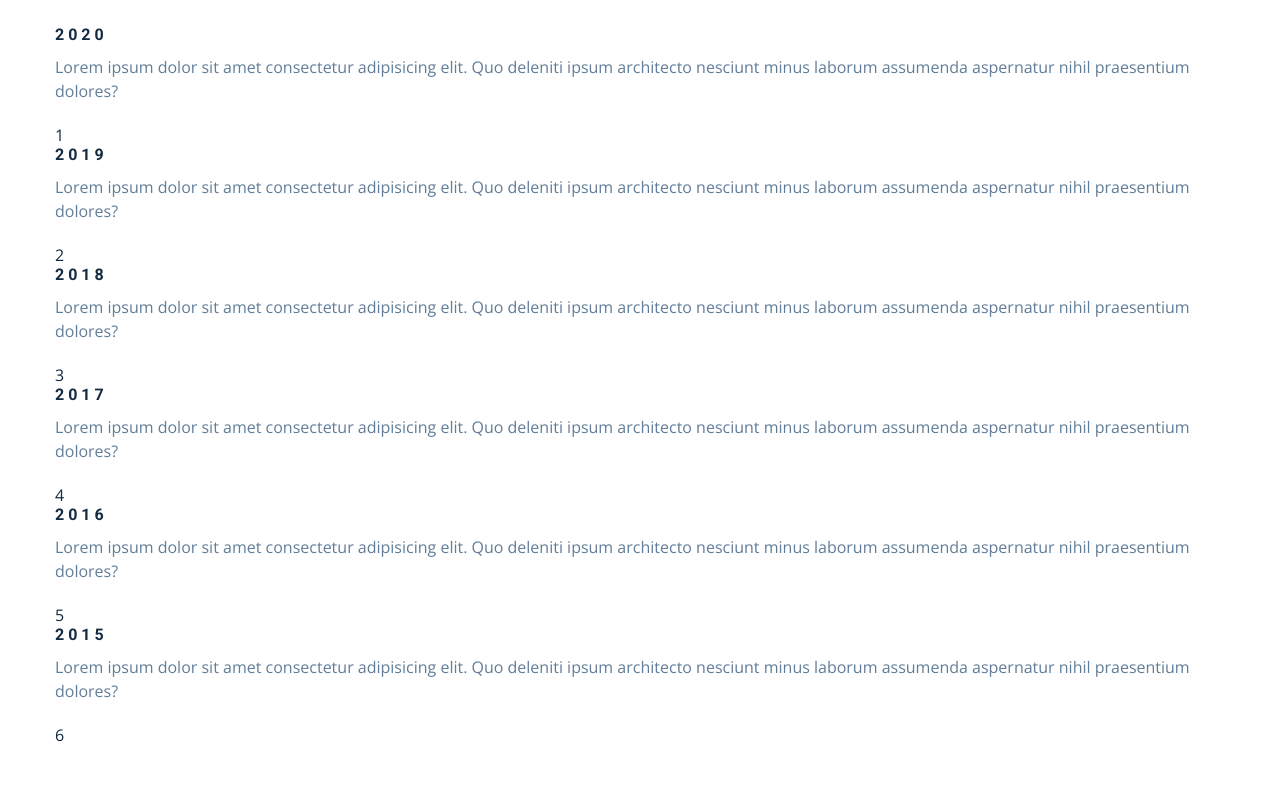
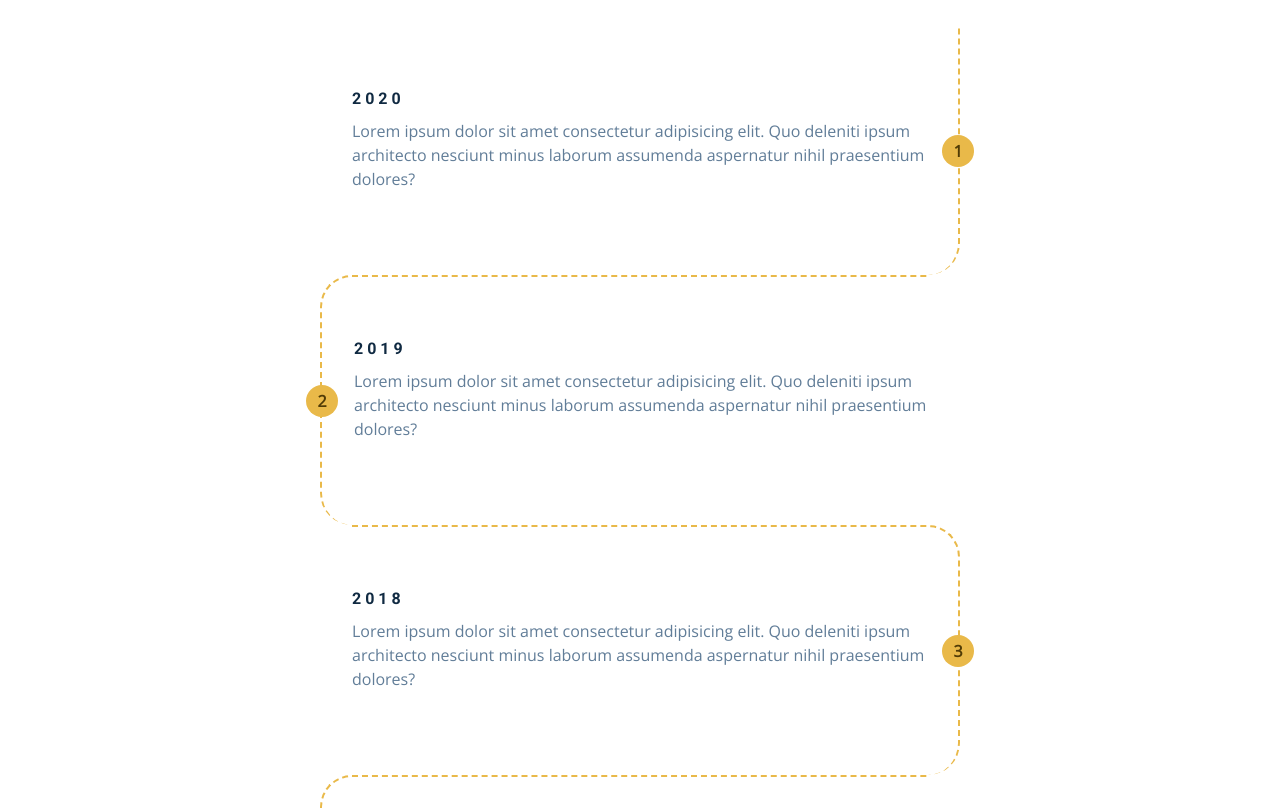
Before and after one commit to empyrals/Personal-Portfolio, a plain HTML site: page index.html in a window 1280 px wide. Shown: the part 4420-5228 px from the top of the page. Drawn offline with nearby package versions, Linux system fonts and the light colour scheme.

Commit message:
timeline css

```diff
--- a/css/styles.css
+++ b/css/styles.css
@@ -718,6 +718,59 @@ Skills
 Timeline
 ===============
 */
+.timeline-center {
+  width: 80vw;
+  max-width: 40rem;
+}
+.timeline-item {
+  border-top: 2px dashed var(--clr-primary-5);
+  margin: 0;
+  padding: 4rem 2rem;
+  position: relative;
+}
+.timeline-item:nth-child(even) {
+  border-left: 2px dashed var(--clr-primary-5);
+  border-top-left-radius: 2rem;
+  border-bottom-left-radius: 2rem;
+  margin-right: 2rem;
+  padding-right: 0;
+}
+.timeline-item:nth-child(odd) {
+  border-right: 2px dashed var(--clr-primary-5);
+  border-top-right-radius: 2rem;
+  border-bottom-right-radius: 2rem;
+  margin-left: 2rem;
+  padding-left: 0;
+}
+.timeline-item:first-child {
+  border-top: 0;
+  border-top-right-radius: 0;
+}
+.timeline-item:last-child {
+  /* border-top: 0; */
+  border-bottom-left-radius: 0;
+}
+.number {
+  position: absolute;
+  top: 50%;
+  transform: translate(-50%, -50%);
+  margin-bottom: 0;
+  background: var(--clr-primary-5);
+  width: 2rem;
+  height: 2rem;
+  border-radius: 50%;
+  display: grid;
+  place-items: center;
+  color: var(--clr-primary-1);
+  font-weight: bold;
+}
+.timeline-item:nth-child(even) .number {
+  left: 0;
+}
+.timeline-item:nth-child(odd) .number {
+  right: 0;
+  transform: translate(50%, -50%);
+}
 
 /*
 ===============
```
